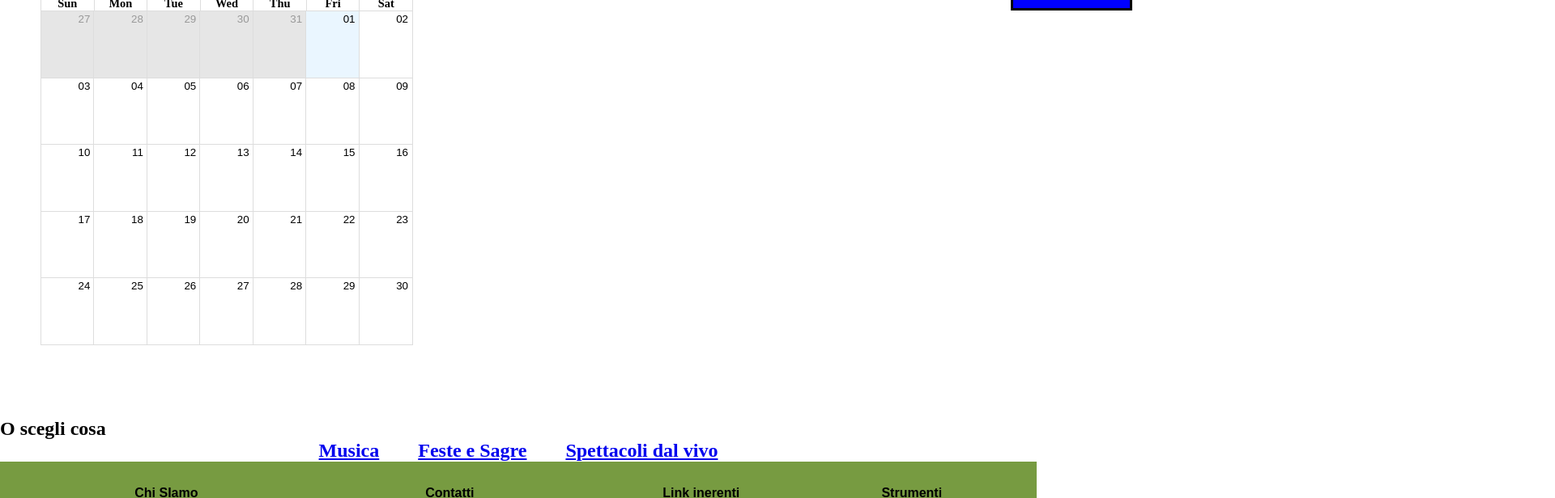
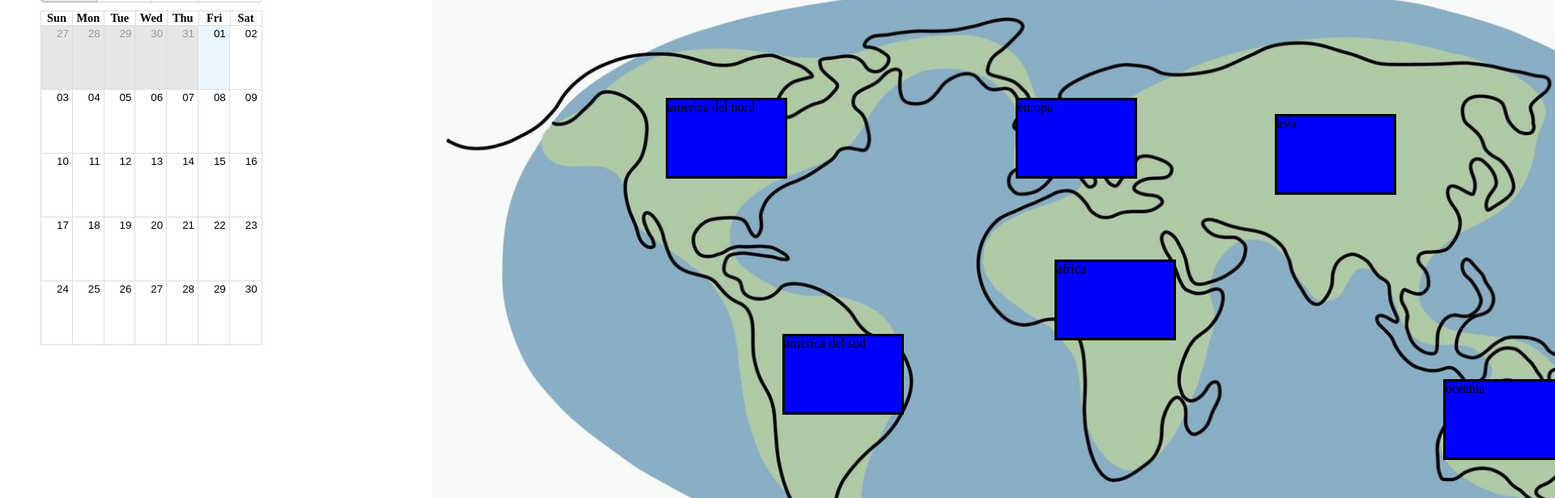
Before and after one commit to develhope/FS30-Team2-Project2, a React (Vite) app: page /events in a window 1280 px wide. Shown: the part 340-956 px from the top of the page at 81% size, 1920 px wide, since content can reach past the window. Built offline with nearby package versions, Linux system fonts and the light colour scheme.

Commit message:
mappaAggiornata

```diff
--- a/src/components/Map/Map.scss
+++ b/src/components/Map/Map.scss
@@ -1,40 +1,50 @@
 #map {
+  height: 60rem;
+  width: 100rem;
+  margin-left: 10rem;
 
-  height: 40rem;
-  width: 45rem;
   img {
-    height: 50rem;
-    width: 63rem;
+    height: 60rem;
+    width: 100rem;
     position: relative;
-    margin-left: 90rem;
   }
   .continenti div {
     position: relative;
     border: solid black;
   }
   .europa {
-    left: 43rem;
-    bottom: 48rem;
+    left: 45rem;
+    bottom: 45rem;
     height: 100px;
     width: 150px;
   }
   .asia {
+    left: 65rem;
+    bottom: 50rem;
     height: 100px;
     width: 150px;
   }
   .africa {
+    left: 48rem;
+    bottom: 45rem;
     height: 100px;
     width: 150px;
   }
   .oceania {
+    left: 78rem;
+    bottom: 42rem;
     height: 100px;
     width: 150px;
   }
   .america-nord {
+    left: 18rem;
+    bottom: 70rem;
     height: 100px;
     width: 150px;
   }
   .america-sud {
+    left: 27rem;
+    bottom: 58rem;
     height: 100px;
     width: 150px;
   }
```
